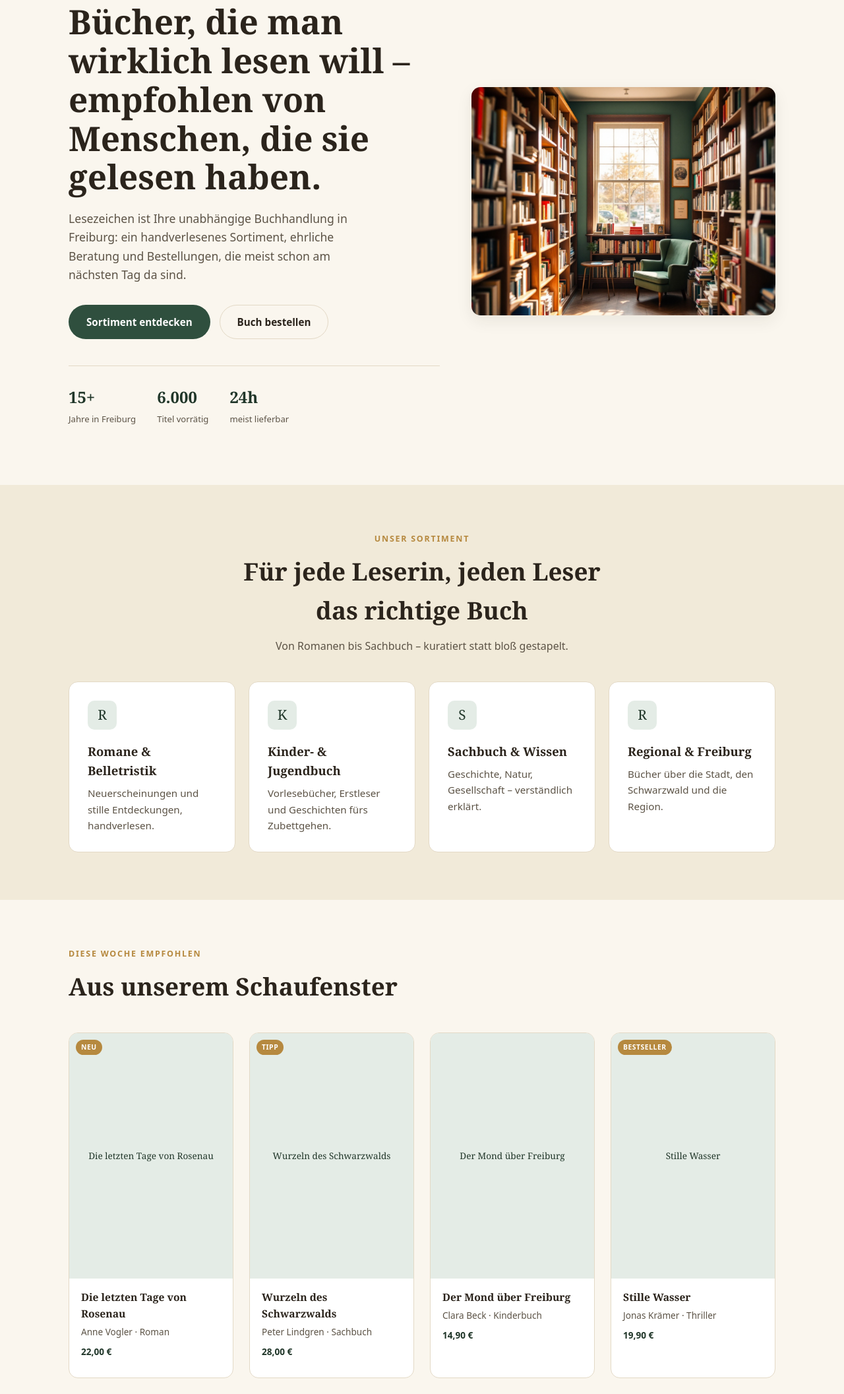
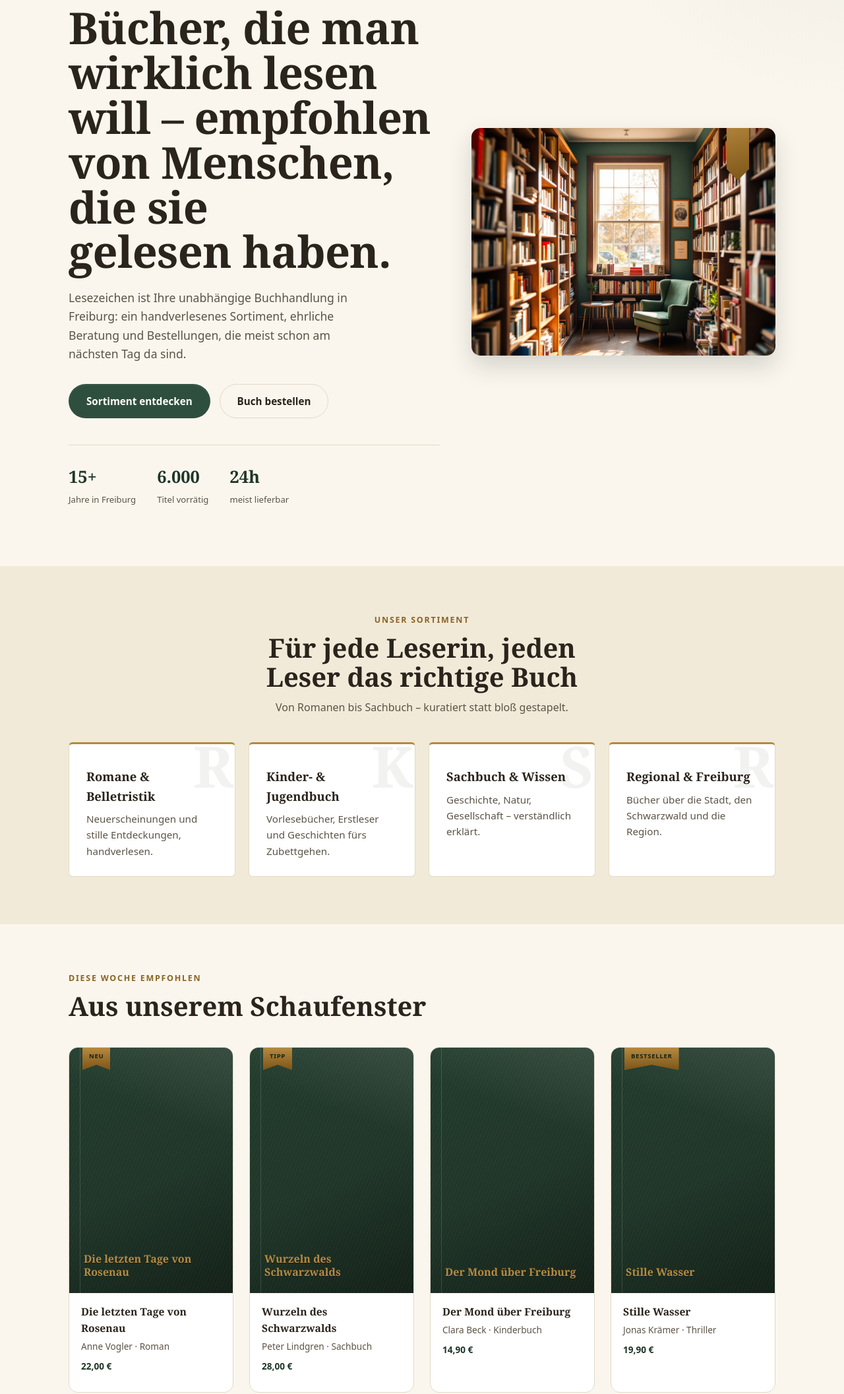
Before and after one commit to itdone-cloud/itdone-buecherladen-lesezeichen-d5d9a3bd, a website: page index.html in a window 1280 px wide. Shown: the part 178-2291 px from the top of the page at 66% size. Drawn offline with Linux system fonts and the light colour scheme.

Commit message:
Design-Feinschliff (Leineneinband-Optik) und PWA Service-Worker verbessert (network-first für Seiten)
AI-Generated: true
AI-System: itdone-mcp
AI-Generated-At: 2026-09-01T20:03:07.370Z

```diff
--- a/styles.css
+++ b/styles.css
@@ -8,10 +8,15 @@
   --accent-dark: #203629;
   --accent-soft: #e4ece6;
   --gold: #b6893f;
+  --gold-text: #8a6423;
+  --gold-deep: #7c5518;
+  --cloth: #223c2d;
+  --cloth-deep: #142118;
   --line: #e3d9c6;
   --radius: 14px;
-  --radius-sm: 8px;
+  --radius-sm: 6px;
   --shadow: 0 8px 24px rgba(43, 36, 28, 0.08);
+  --shadow-lift: 0 16px 36px rgba(20, 33, 24, 0.16);
   --font-body: ui-sans-serif, system-ui, -apple-system, "Segoe UI", Roboto, "Helvetica Neue", Arial, sans-serif;
   --font-display: ui-serif, Georgia, "Times New Roman", serif;
   --max: 1120px;
@@ -22,7 +27,10 @@ html { scroll-behavior: smooth; }
 
 body {
   margin: 0;
-  background: var(--bg);
+  background:
+    radial-gradient(ellipse 900px 500px at 12% -8%, rgba(182, 137, 63, 0.05), transparent 60%),
+    radial-gradient(ellipse 700px 600px at 100% 0%, rgba(34, 60, 45, 0.05), transparent 55%),
+    var(--bg);
   color: var(--ink);
   font-family: var(--font-body);
   line-height: 1.6;
@@ -32,6 +40,17 @@ body {
 img { max-width: 100%; display: block; }
 
 a { color: var(--accent-dark); }
+
+a:focus-visible,
+button:focus-visible,
+.btn:focus-visible,
+.filter-chip:focus-visible,
+input:focus-visible,
+textarea:focus-visible {
+  outline: 2px solid var(--accent);
+  outline-offset: 3px;
+  border-radius: 4px;
+}
 
 .container {
   max-width: var(--max);
@@ -108,6 +127,7 @@ nav.main-nav a {
   font-weight: 500;
   position: relative;
   padding: 6px 0;
+  transition: color 0.2s ease;
 }
 
 nav.main-nav a.active,
@@ -164,10 +184,10 @@ nav.main-nav a.active::after {
   cursor: pointer;
   transition: transform 0.15s ease, box-shadow 0.15s ease, background 0.15s ease;
 }
-.btn-primary { background: var(--accent); color: #fff; }
-.btn-primary:hover { background: var(--accent-dark); }
+.btn-primary { background: var(--accent); color: #fff; box-shadow: 0 1px 0 rgba(255,255,255,0.08) inset; }
+.btn-primary:hover { background: var(--accent-dark); transform: translateY(-2px); box-shadow: var(--shadow-lift); }
 .btn-outline { background: transparent; color: var(--ink); border-color: var(--line); }
-.btn-outline:hover { border-color: var(--accent); color: var(--accent-dark); }
+.btn-outline:hover { border-color: var(--accent); color: var(--accent-dark); transform: translateY(-2px); }
 
 /* Hero */
 .hero {
@@ -184,20 +204,31 @@ nav.main-nav a.active::after {
 }
 
 .hero-eyebrow {
-  display: inline-block;
+  display: inline-flex;
+  align-items: center;
+  gap: 10px;
   font-size: 0.78rem;
   letter-spacing: 0.14em;
   text-transform: uppercase;
-  color: var(--gold);
+  color: var(--gold-text);
   font-weight: 700;
-  margin-bottom: 16px;
+  margin-bottom: 18px;
+}
+.hero-eyebrow::before {
+  content: "";
+  width: 22px;
+  height: 2px;
+  background: var(--gold);
+  border-radius: 1px;
 }
 
 .hero h1 {
   font-family: var(--font-display);
-  font-size: clamp(2.1rem, 4vw, 3.2rem);
-  line-height: 1.15;
-  margin: 0 0 20px;
+  font-size: clamp(2.5rem, 5.2vw, 4.4rem);
+  line-height: 1.02;
+  letter-spacing: -0.01em;
+  margin: 0 0 22px;
+  text-wrap: balance;
 }
 
 .hero p.lead {
@@ -210,24 +241,40 @@ nav.main-nav a.active::after {
 .hero-actions { display: flex; gap: 14px; flex-wrap: wrap; }
 
 .hero-image {
+  position: relative;
   border-radius: var(--radius);
   overflow: hidden;
-  box-shadow: var(--shadow);
+  box-shadow: var(--shadow-lift);
   aspect-ratio: 4 / 3;
 }
 .hero-image img { width: 100%; height: 100%; object-fit: cover; }
 
+.hero-image::before {
+  content: "";
+  position: absolute;
+  top: -16px;
+  right: 40px;
+  width: 34px;
+  height: 96px;
+  background: linear-gradient(165deg, var(--gold) 0%, var(--gold-deep) 100%);
+  clip-path: polygon(0 0, 100% 0, 100% 82%, 50% 100%, 0 82%);
+  box-shadow: 0 10px 18px rgba(20, 33, 24, 0.3);
+  z-index: 2;
+}
+
 .hero-stats {
   display: flex;
-  gap: 32px;
+  flex-wrap: wrap;
+  gap: 20px 32px;
   margin-top: 40px;
   padding-top: 28px;
   border-top: 1px solid var(--line);
+  font-variant-numeric: tabular-nums;
 }
 .hero-stats div strong {
   display: block;
   font-family: var(--font-display);
-  font-size: 1.5rem;
+  font-size: 1.6rem;
   color: var(--accent-dark);
 }
 .hero-stats div span {
@@ -247,15 +294,17 @@ section { padding: 72px 0; }
   font-size: 0.78rem;
   letter-spacing: 0.14em;
   text-transform: uppercase;
-  color: var(--gold);
+  color: var(--gold-text);
   font-weight: 700;
   margin-bottom: 10px;
   display: block;
 }
 .section-head h2 {
   font-family: var(--font-display);
-  font-size: clamp(1.6rem, 3vw, 2.3rem);
+  font-size: clamp(1.7rem, 3.2vw, 2.5rem);
+  line-height: 1.1;
   margin: 0 0 12px;
+  text-wrap: balance;
 }
 .section-head p { color: var(--ink-soft); margin: 0; }
 .section-head.center { margin-left: auto; margin-right: auto; text-align: center; }
@@ -275,32 +324,37 @@ section { padding: 72px 0; }
 .card {
   background: var(--paper);
   border: 1px solid var(--line);
-  border-radius: var(--radius);
-  padding: 28px;
-  transition: transform 0.2s ease, box-shadow 0.2s ease;
+  border-top: 3px solid var(--gold);
+  border-radius: var(--radius-sm);
+  padding: 34px 26px 26px;
+  position: relative;
+  overflow: hidden;
+  transition: transform 0.2s ease, box-shadow 0.2s ease, border-top-color 0.2s ease;
 }
-.card:hover { transform: translateY(-3px); box-shadow: var(--shadow); }
+.card:hover { transform: translateY(-3px); box-shadow: var(--shadow); border-top-color: var(--accent); }
 
 .card .icon {
-  width: 44px;
-  height: 44px;
-  border-radius: 10px;
-  background: var(--accent-soft);
-  color: var(--accent-dark);
-  display: flex;
-  align-items: center;
-  justify-content: center;
+  position: absolute;
+  top: -10px;
+  right: 2px;
+  color: var(--ink);
+  opacity: 0.06;
   font-family: var(--font-display);
-  font-size: 1.3rem;
-  margin-bottom: 18px;
+  font-size: 5.4rem;
+  line-height: 1;
+  font-weight: 700;
+  pointer-events: none;
+  z-index: 0;
 }
 
 .card h3 {
   font-family: var(--font-display);
   font-size: 1.15rem;
   margin: 0 0 8px;
+  position: relative;
+  z-index: 1;
 }
-.card p { color: var(--ink-soft); margin: 0; font-size: 0.95rem; }
+.card p { color: var(--ink-soft); margin: 0; font-size: 0.95rem; position: relative; z-index: 1; }
 
 /* Book showcase */
 .book-grid {
@@ -313,39 +367,63 @@ section { padding: 72px 0; }
   border-radius: var(--radius);
   overflow: hidden;
   border: 1px solid var(--line);
+  transition: transform 0.2s ease, box-shadow 0.2s ease;
 }
+.book-card:hover { transform: translateY(-4px); box-shadow: var(--shadow-lift); }
+
 .book-cover {
   aspect-ratio: 2/3;
-  background: var(--accent-soft);
   display: flex;
-  align-items: center;
-  justify-content: center;
-  color: var(--accent-dark);
+  align-items: flex-end;
+  justify-content: flex-start;
+  color: var(--gold);
   font-family: var(--font-display);
-  font-size: 0.85rem;
-  text-align: center;
-  padding: 16px;
+  font-weight: 700;
+  font-size: 1rem;
+  line-height: 1.25;
+  text-align: left;
+  text-shadow: 0 1px 1px rgba(0,0,0,0.4), 0 -1px 0 rgba(255,255,255,0.06);
+  padding: 20px 18px 22px 22px;
   position: relative;
   overflow: hidden;
+  background:
+    linear-gradient(200deg, rgba(255,255,255,0.10) 0%, transparent 30%),
+    linear-gradient(155deg, var(--cloth) 0%, var(--accent-dark) 55%, var(--cloth-deep) 100%);
+}
+.book-cover::before {
+  content: "";
+  position: absolute; inset: 0;
+  background-image: repeating-linear-gradient(112deg, rgba(255,255,255,0.05) 0px, rgba(255,255,255,0.05) 1px, transparent 1px, transparent 5px);
+  opacity: 0.6;
+}
+.book-cover::after {
+  content: "";
+  position: absolute;
+  top: 0; bottom: 0; left: 16px;
+  width: 1px;
+  background: rgba(255,255,255,0.14);
 }
 .book-cover span.tag {
   position: absolute;
-  top: 10px;
-  left: 10px;
-  background: var(--gold);
-  color: #fff;
+  top: 0;
+  left: 20px;
+  background: linear-gradient(180deg, var(--gold) 0%, var(--gold-deep) 100%);
+  color: var(--cloth-deep);
   font-family: var(--font-body);
-  font-size: 0.65rem;
-  font-weight: 700;
-  letter-spacing: 0.05em;
+  font-size: 0.6rem;
+  font-weight: 800;
+  letter-spacing: 0.07em;
   text-transform: uppercase;
-  padding: 3px 8px;
-  border-radius: 999px;
+  text-shadow: none;
+  padding: 7px 10px 15px;
+  clip-path: polygon(0 0, 100% 0, 100% 100%, 50% 76%, 0 100%);
+  box-shadow: 0 4px 8px rgba(20, 33, 24, 0.25);
+  z-index: 1;
 }
 .book-info { padding: 16px 18px 20px; }
 .book-info h4 { margin: 0 0 4px; font-size: 0.98rem; font-family: var(--font-display); }
 .book-info p { margin: 0 0 8px; font-size: 0.85rem; color: var(--ink-soft); }
-.book-info .price { font-weight: 700; color: var(--accent-dark); }
+.book-info .price { font-weight: 700; color: var(--accent-dark); font-variant-numeric: tabular-nums; }
 
 /* Quote / about teaser */
 .about-split {
@@ -368,8 +446,21 @@ blockquote {
   font-style: italic;
   color: var(--accent-dark);
   border-left: 3px solid var(--gold);
-  padding-left: 20px;
-  margin: 24px 0;
+  padding-left: 24px;
+  margin: 28px 0;
+  position: relative;
+}
+blockquote::before {
+  content: "\201C";
+  position: absolute;
+  left: 10px;
+  top: -0.6rem;
+  font-size: 3.2rem;
+  font-style: normal;
+  color: var(--gold);
+  opacity: 0.4;
+  font-family: var(--font-display);
+  line-height: 1;
 }
 
 /* Events */
@@ -392,12 +483,14 @@ blockquote {
   padding: 10px 6px;
   color: var(--accent-dark);
 }
-.event-date strong { display: block; font-family: var(--font-display); font-size: 1.5rem; line-height: 1; }
+.event-date strong { display: block; font-family: var(--font-display); font-size: 1.5rem; line-height: 1; font-variant-numeric: tabular-nums; }
 .event-date span { font-size: 0.72rem; text-transform: uppercase; letter-spacing: 0.06em; }
 .event-body { flex: 1; }
 .event-body h3 { margin: 0 0 4px; font-family: var(--font-display); font-size: 1.1rem; }
 .event-body p { margin: 0; color: var(--ink-soft); font-size: 0.92rem; }
-.event-meta { flex-shrink: 0; text-align: right; font-size: 0.85rem; color: var(--ink-soft); }
+.event-meta { flex-shrink: 0; text-align: right; font-size: 0.85rem; color: var(--ink-soft); font-variant-numeric: tabular-nums; }
+.event-row { transition: transform 0.2s ease, box-shadow 0.2s ease, border-color 0.2s ease; }
+.event-row:hover { transform: translateX(4px); border-color: var(--gold); box-shadow: var(--shadow); }
 
 /* Newsletter / CTA band */
 .cta-band {
@@ -510,8 +603,12 @@ footer.site-footer {
   font-size: 0.88rem;
   font-weight: 600;
   color: var(--ink-soft);
+  cursor: default;
+  transition: border-color 0.2s ease, color 0.2s ease;
 }
+.filter-chip:hover { border-color: var(--accent); color: var(--accent-dark); }
 .filter-chip.active { background: var(--accent); color: #fff; border-color: var(--accent); }
+.filter-chip.active:hover { color: #fff; }
 
 /* Responsive */
 @media (max-width: 980px) {
@@ -541,6 +638,10 @@ footer.site-footer {
     box-shadow: var(--shadow);
   }
   nav.main-nav.open { transform: translateY(0); }
+  nav.main-nav a {
+    width: 100%;
+    padding: 13px 4px;
+  }
   .nav-toggle { display: flex; }
   .cta-band { padding: 32px 24px; flex-direction: column; text-align: center; }
   .footer-grid { grid-template-columns: 1fr 1fr; gap: 24px; }
@@ -551,6 +652,33 @@ footer.site-footer {
   .grid-4 { grid-template-columns: 1fr 1fr; }
   .book-grid { grid-template-columns: 1fr 1fr; }
   .footer-grid { grid-template-columns: 1fr; }
-  .hero-stats { gap: 20px; }
+  .hero-stats { gap: 16px 20px; }
   section { padding: 52px 0; }
+
+  /* Event rows: date + time/price share the top line, the text always
+     gets its own full-width line instead of squeezing into a sliver. */
+  .event-row {
+    flex-wrap: wrap;
+    gap: 10px 16px;
+    padding: 16px 18px;
+  }
+  .event-date { order: 1; }
+  .event-meta {
+    order: 2;
+    margin-left: auto;
+    text-align: right;
+  }
+  .event-body { order: 3; flex: 1 1 100%; }
+
+  form.contact-form { padding: 22px; }
+  .filter-chip { padding: 10px 16px; }
 }
+
+@media (max-width: 400px) {
+  .container { padding: 0 16px; }
+  .grid-4 { grid-template-columns: 1fr; }
+  .book-grid { grid-template-columns: 1fr; }
+  form.contact-form { padding: 18px; }
+  .event-row { padding: 14px 16px; }
+  .cta-band { padding: 24px 18px; }
+}
```
Also changed, not shown: sw.js (+31 -9 lines).
